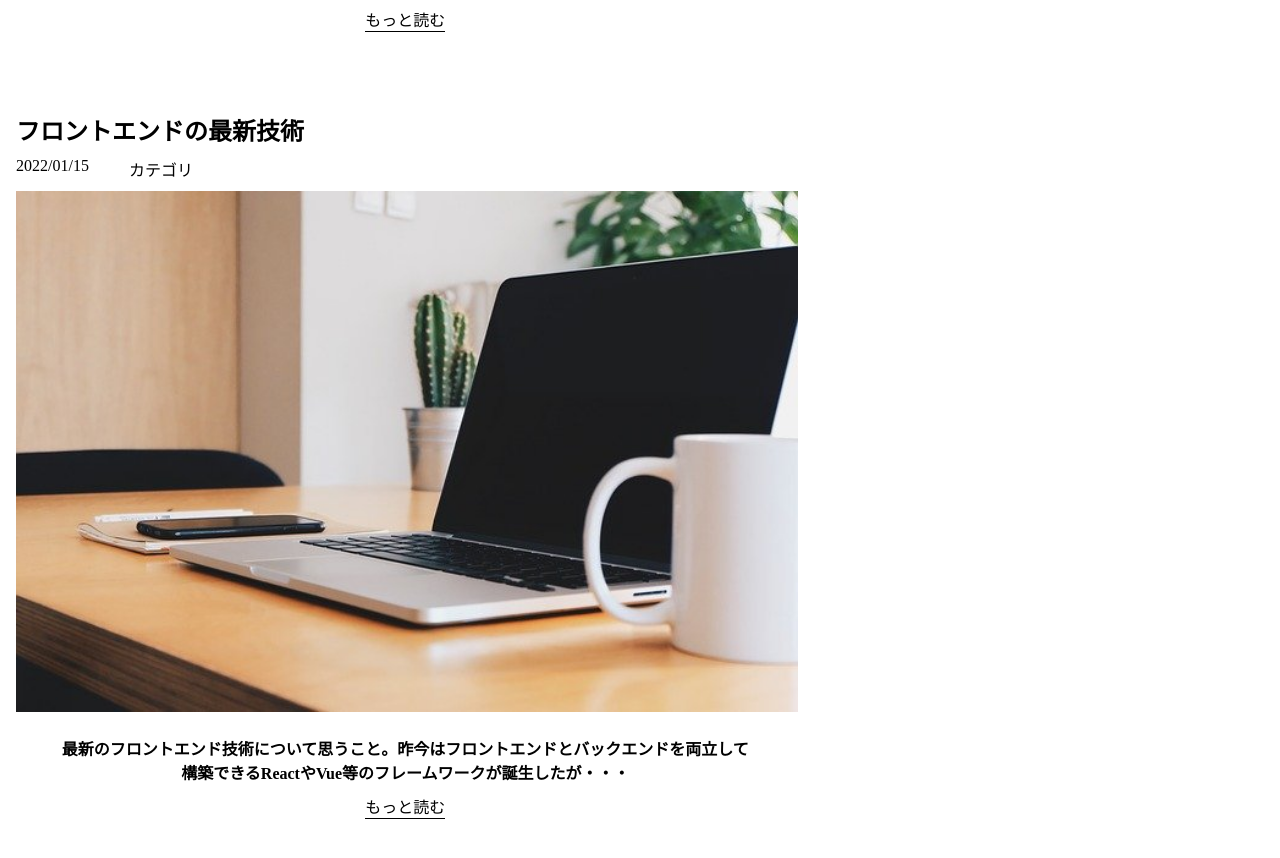
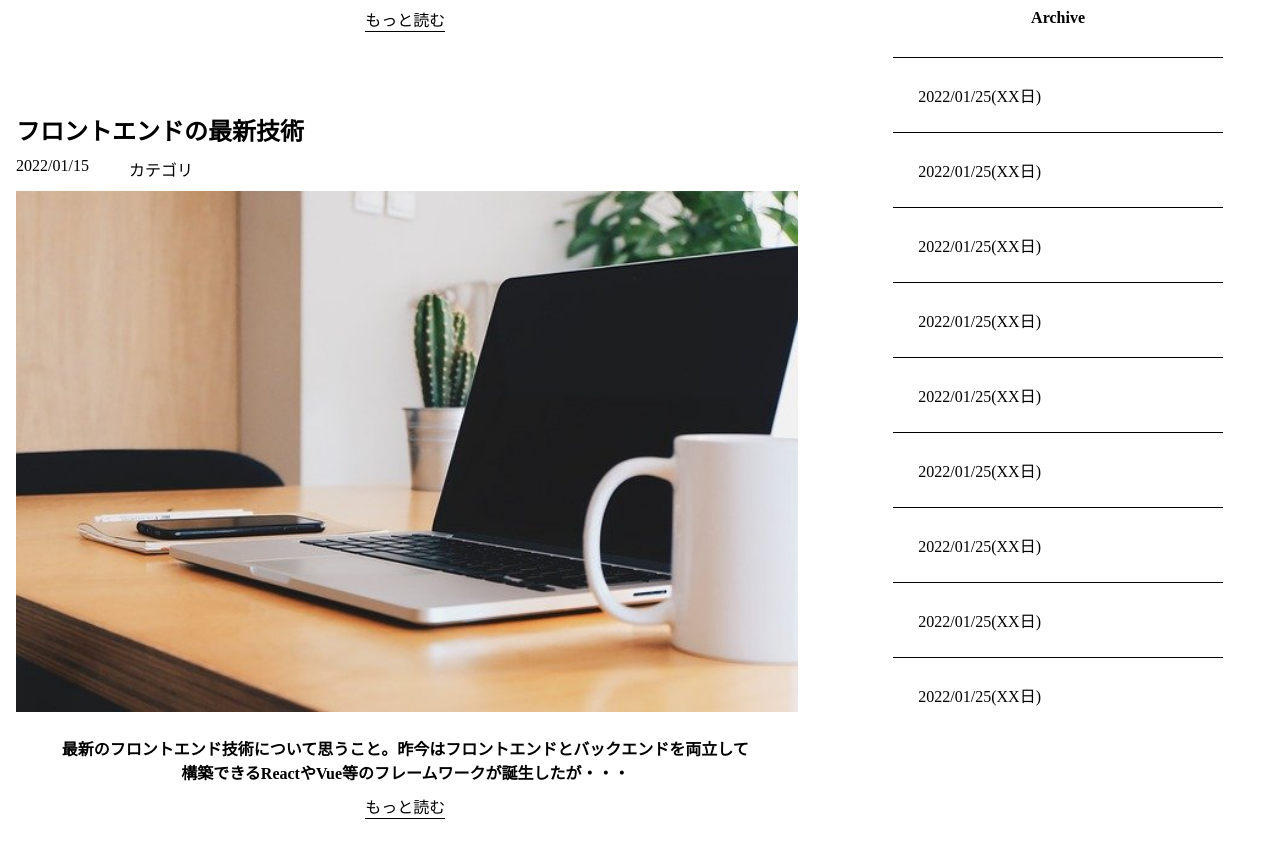
Before and after one commit to Shin-sibainu/2colum-website, a plain HTML site: page index.html in a window 1280 px wide. Shown: the part 2016-2874 px from the top of the page. Drawn offline with Linux system fonts and the light colour scheme; files whose address does not match are found by name.

Commit message:
next is mediaquery

```diff
--- a/index.html
+++ b/index.html
@@ -106,7 +106,9 @@
             alt=""
           />
           <h4>Shin Code</h4>
-          <p>Youtubeでプログラミングチュートリアルを運営しています。プログラムが好きな方向けの動画と記事投稿をしています。Udemy講師でもあります。</p>
+          <p>
+            Youtubeでプログラミングチュートリアルを運営しています。プログラムが好きな方向けの動画と記事投稿をしています。Udemy講師でもあります。
+          </p>
         </section>
         <section class="ranking">
           <h4>ランキング</h4>
@@ -131,6 +133,17 @@
         </section>
         <section class="archive">
           <h4>Archive</h4>
+          <ul>
+            <li><a href="#">2022/01/25(XX日)</a></li>
+            <li><a href="#">2022/01/25(XX日)</a></li>
+            <li><a href="#">2022/01/25(XX日)</a></li>
+            <li><a href="#">2022/01/25(XX日)</a></li>
+            <li><a href="#">2022/01/25(XX日)</a></li>
+            <li><a href="#">2022/01/25(XX日)</a></li>
+            <li><a href="#">2022/01/25(XX日)</a></li>
+            <li><a href="#">2022/01/25(XX日)</a></li>
+            <li><a href="#">2022/01/25(XX日)</a></li>
+          </ul>
         </section>
       </aside>
     </div>
--- a/style.css
+++ b/style.css
@@ -162,3 +162,29 @@ aside .ranking h4{
     padding-right: 10px;
     margin-bottom: 10px;
 }
+
+/* archive */
+.archive {
+    margin-top: 40px;
+}
+
+.archive h4 {
+    margin-bottom: 30px;
+    text-align: center;
+}
+
+.archive ul {
+    list-style: none;
+    width: 80%;
+    margin: 0 auto;
+}
+
+.archive ul li {
+    padding: 25px;
+    border-top: 1px solid black;
+}
+
+.archive ul li a {
+    text-decoration: none;
+    color: black;
+}
```
